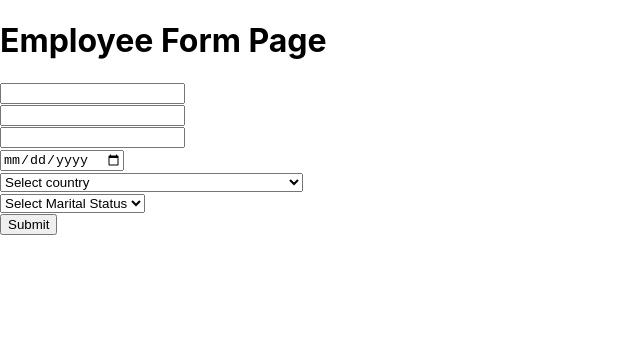
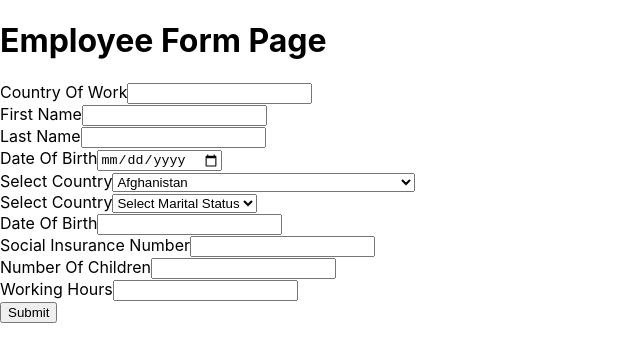
Before and after one commit to ereyomi/employee-form, a React (Create React App) app: page / in a window 1280 px wide. Shown: the top 362 px of the page, without its empty margins (0-640 px from the left). Built offline with nearby package versions, Linux system fonts and the light colour scheme.

Commit message:
feat form data access

```diff
--- a/package.json
+++ b/package.json
@@ -8,6 +8,7 @@
     "@testing-library/user-event": "^12.1.10",
     "react": "^17.0.2",
     "react-dom": "^17.0.2",
+    "react-hook-form": "^7.6.4",
     "react-scripts": "4.0.3",
     "web-vitals": "^1.0.1"
   },
--- a/src/components/ExtraFields.js
+++ b/src/components/ExtraFields.js
@@ -1,10 +1,39 @@
 import React from 'react'
 import MaritalStatusSelection from './MaritalStatusSelection'
+import Input from './Input'
 
 const ExtraFields = ({value, onChange}) => {
     return (
         <div>
             <MaritalStatusSelection />
+            <div>
+                <Input
+                    label="Date Of Birth"
+                    type="number"
+                    name="dateOfBirth"
+                />
+            </div>
+            <div>
+                <Input
+                    label="Social Insurance Number"
+                    type="number"
+                    name="socialInsuranceNumber"
+                />
+            </div>
+            <div>
+                <Input
+                    label="Number Of Children"
+                    type="number"
+                    name="numberOfChildren"
+                />
+            </div>
+            <div>
+                <Input
+                    label="Working Hours"
+                    type="number"
+                    name="workingHours"
+                />
+            </div>
         </div>
     )
 }
--- a/src/components/FormPage.js
+++ b/src/components/FormPage.js
@@ -8,7 +8,7 @@ const formDataStructure = {
     lastName: '',
     dateOfBirth: '',
     holidayAllowance: 0,
-    maritalStatus: null,
+    maritalStatus: '',
     numberOfChildren: 0,
     socialInsuranceNumber: 0,
     workingHours: 0,
@@ -59,11 +59,12 @@ const FormPage = () => {
         console.log(formData)
     }
     return (
-        <div className="">
+        <div className="sdsdsds">
             <h1>Employee Form Page</h1>
             <div>
                 <form onSubmit={ handleSubmit}>
                     <Input
+                        label="Country Of Work"
                         type="text"
                         value={formData.countryOfWork}
                         onChange={handleForm}
@@ -71,6 +72,7 @@ const FormPage = () => {
                         required={true}
                     />
                     <Input
+                        label="First Name"
                         type="text"
                         value={formData.firstName}
                         onChange={handleForm}
@@ -82,9 +84,11 @@ const FormPage = () => {
                         value={formData.lastName}
                         onChange={handleForm}
                         name="lastName"
+                        label="Last Name"
                         required={true}
                     />
                     <Input
+                        label="Date Of Birth"
                         type="date"
                         value={formData.dateOfBirth}
                         onChange={handleForm}
@@ -92,9 +96,9 @@ const FormPage = () => {
                         required={true}
                     />
                     <div className="custom-app-form">
-                        <label htmlFor="country"></label>
+                        <label htmlFor="country">Select Country</label>
                         <select value={formData.country} onChange={handleForm} name="country">
-                        <option key="default" value="">Select country</option>
+
                             {
                                 countriesData && countriesData.length > 0 && countriesData.map(
                                     ( item ) => <option key={item.code} value={item.code}>{item.countryName}</option>
--- a/src/components/Input.js
+++ b/src/components/Input.js
@@ -1,18 +1,33 @@
 import React from 'react';
 
-const Input = ({type, name, value, onChange, required=false, disabled=false}) => {
+const Input = (
+    {
+        type,
+        name,
+        value,
+        onChange,
+        required = false,
+        disabled = false,
+        label = ''
+    }
+) => {
 
     return (
-        <div className="custom-app-form" key={name}>
-            <label htmlFor={name}></label>
+        <div
+            className="custom-app-form"
+            key={name}
+        >
+            <label htmlFor={name}>
+                {label}
+            </label>
             <input
-                type={type}
-                value={value}
-                onChange={onChange}
-                name={name}
-                id={name}
-                required={required}
-                disabled={disabled}
+                type={ type }
+                value={ value }
+                onChange={ onChange }
+                name={ name }
+                id={ name }
+                required={ required }
+                disabled={ disabled }
             />
         </div>
     )
--- a/src/components/MaritalStatusSelection.js
+++ b/src/components/MaritalStatusSelection.js
@@ -3,9 +3,14 @@ import {maritalStatus} from './../utils/helpers'
 const MaritalStatusSelection = ({value, onChange}) => {
     return (
         <div>
-            <div>
+            <label htmlFor="country">Select Country</label>
             <select>
-                    <option key="default-marital-status" value="">Select Marital Status</option>
+                <option
+                    key="default-marital-status"
+                    value=""
+                >
+                    Select Marital Status
+                </option>
                 {
                     maritalStatus.map(
                         ( d ) =>
@@ -14,7 +19,6 @@ const MaritalStatusSelection = ({value, onChange}) => {
                 }
             </select>
         </div>
-        </div>
     )
 }
 
```
Also changed, not shown: src/utils/_data.js (+26 -3 lines), 1 other file (tests, documents, lock files or other folders). Lines whose indentation alone changed are shown as unchanged.
